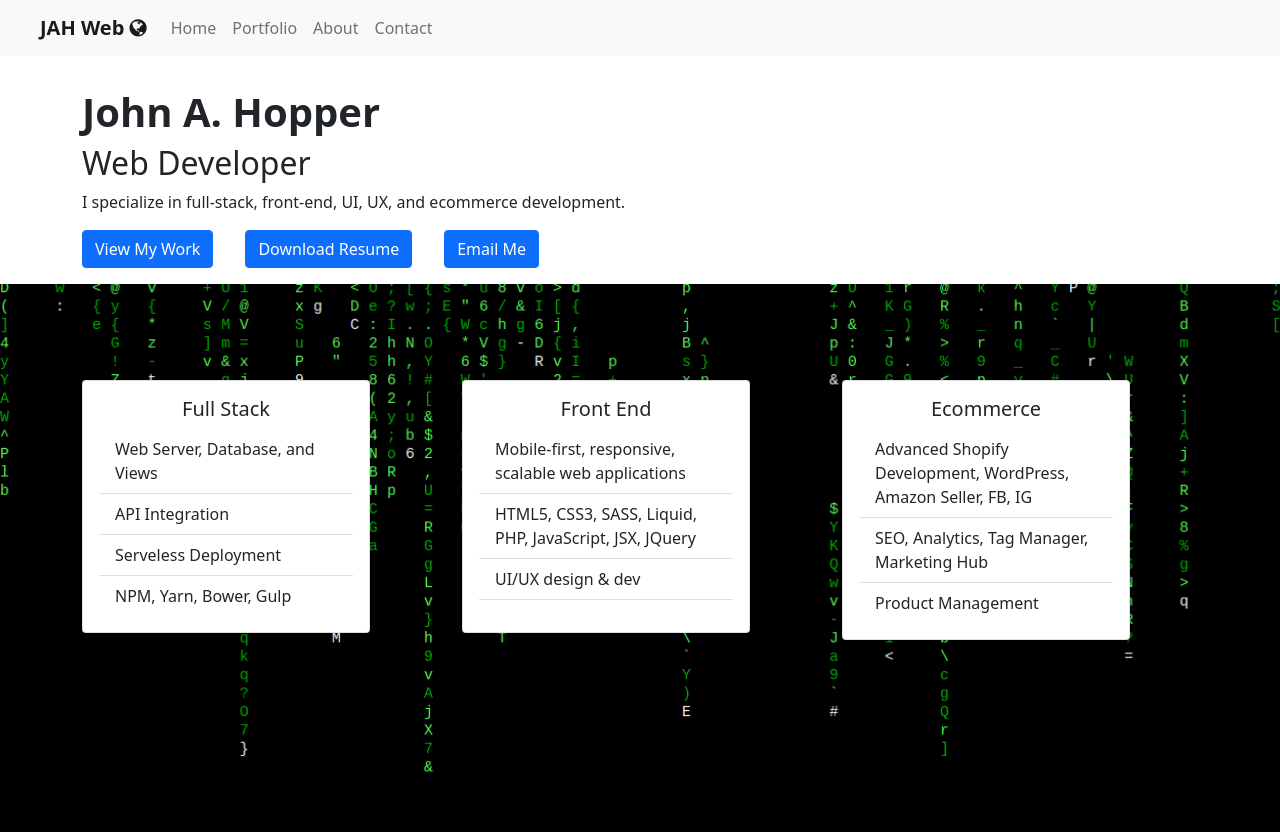
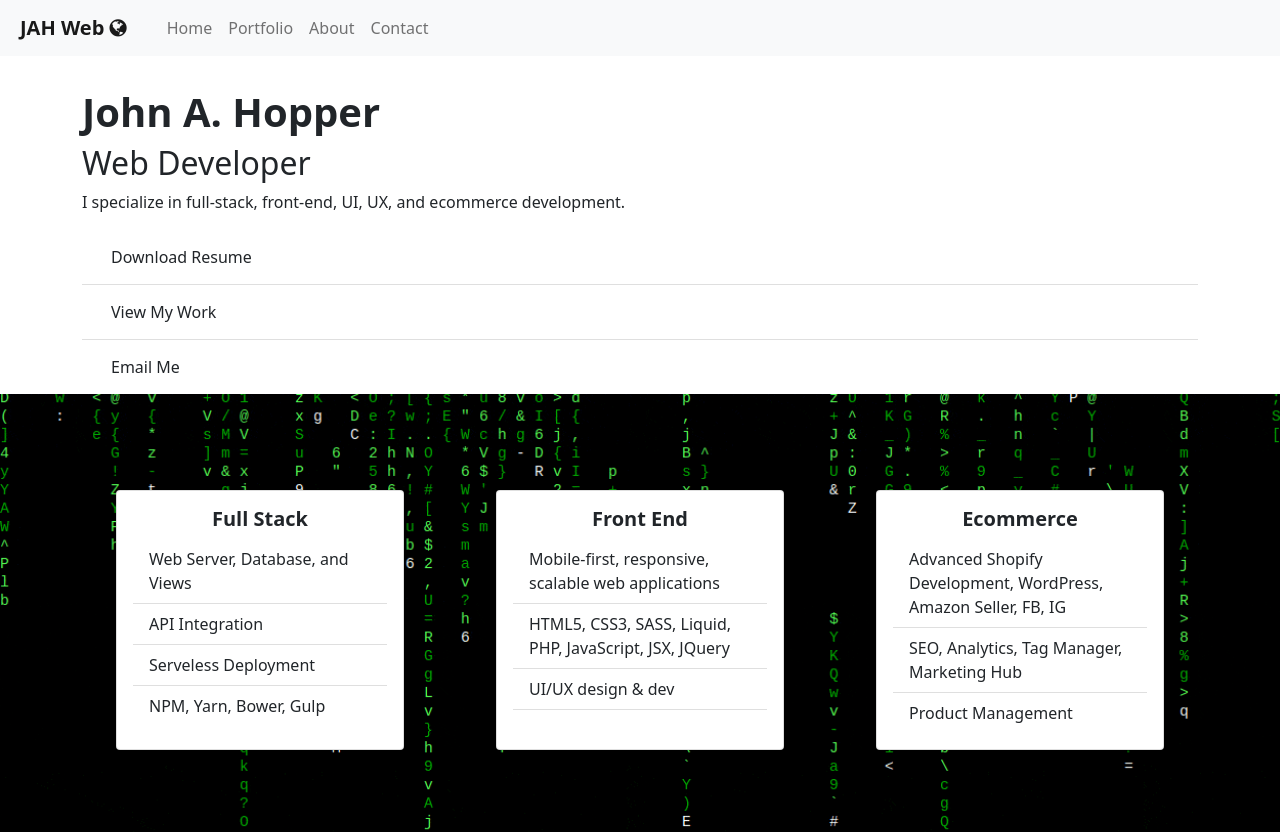
Before and after one commit to jahopp23/jah-web-next, a Next.js app: page / in a window 1280 px wide. Shown: the top 832 px of the page. Built offline with nearby package versions, Linux system fonts and the light colour scheme.

Commit message:
late commit

```diff
--- a/pages/CustomNav.js
+++ b/pages/CustomNav.js
@@ -8,10 +8,10 @@ export default class CustomNav extends Component {
   render () {
     return (
       <Navbar bg="light" expand="lg">
-        <Navbar.Brand style={{ marginLeft: '2.00em', fontWeight: 'bolder' }} href="/">JAH Web <i className="fa fa-globe" aria-hidden="true"></i></Navbar.Brand>
+        <Navbar.Brand style={{ marginLeft: '1.00em', fontWeight: 'bolder' }} href="/">JAH Web <i className="fa fa-globe" aria-hidden="true"></i></Navbar.Brand>
         <Navbar.Toggle aria-controls="basic-navbar-nav" />
         <Navbar.Collapse id="basic-navbar-nav">
-          <Nav className="mr-auto">
+          <Nav className="mr-auto" style={{ marginLeft: '1.00em' }}>
             <Nav.Link href="/">Home</Nav.Link>
             <Nav.Link href="/portfolio">Portfolio</Nav.Link>
             <Nav.Link href="/about">About</Nav.Link>
--- a/pages/contact.js
+++ b/pages/contact.js
@@ -19,8 +19,8 @@ export default function Contact() {
     <Card.Text>
       Contact me for full-time, part-time, and remote web development work.
      </Card.Text>
-    <Button variant="primary" href="mailto:jahopp@gmail.com">Email Me</Button>
-    <Button style={{ marginLeft: '2.00em' }}variant="primary" href="https://www.linkedin.com/in/john-allen-hopper-874424aa/">LinkedIn</Button>
+    <Button variant="primary" href="mailto:jahopp@gmail.com" target="_blank" >Email Me</Button>
+    <Button style={{ marginLeft: '2.00em' }}variant="primary" target="_blank" href="https://www.linkedin.com/in/john-allen-hopper-874424aa/">LinkedIn</Button>
 
 
   </Card.Body>
--- a/pages/index.js
+++ b/pages/index.js
@@ -8,6 +8,7 @@ import CustomNav from './CustomNav.js'
 
 
 export default function Home() {
+
   return (
 
 <>
@@ -18,6 +19,7 @@ export default function Home() {
 
 <Jumbotron style={{ marginTop: '2.00em', marginBottom: '2.00em;', backgroundColor: 'white'}}>
 
+
  <Container>
   <h1 style={{ fontWeight: 'bolder' }}>John A. Hopper</h1>
   <h2>Web Developer</h2>
@@ -25,24 +27,34 @@ export default function Home() {
   <p>
      I specialize in full-stack, front-end, UI, UX, and ecommerce development.
   </p>
-  <p>
-    <Button variant="primary" href="/portfolio">View My Work</Button>
-    <Button style={{ marginLeft: '2.00em' }}variant="primary" href="/JAH_Resume_2020.docx" download>Download Resume</Button>
-    <Button style={{ marginLeft: '2.00em' }}variant="primary" href="mailto:jahopp@gmail.com">Email Me</Button>
-  </p>
   </Container>
+
+  <Container>
+  <ListGroup variant="flush" style={{ textAlign: 'left' }}>
+<ListGroup.Item><Button variant="default" href="/JAH_Resume_2020.docx" download>Download Resume</Button>
+</ListGroup.Item>
+<ListGroup.Item>
+<Button variant="default" href="/portfolio">View My Work</Button>
+</ListGroup.Item>
+<ListGroup.Item>
+<Button variant="default" href="mailto:jahopp@gmail.com">Email Me</Button>
+</ListGroup.Item>
+</ListGroup>
+</Container>
 </Jumbotron>
 
 
-<div className="bodyMain" style={{ backgroundImage: `url(matrix.gif)`, backgroundRepeat: 'no-repeat', backgroundSize: 'cover', minHeight: '75vh', maxHeight: '200vh' }}>
+
+<div className="bodyMain" style={{ backgroundImage: `url(matrix.gif)`, backgroundRepeat: 'no-repeat', backgroundSize: 'cover', minHeight: '75vh', maxHeight: '250vh' }}>
 
 <Container>
-   <Row>
+   <Row style={{ paddingBottom: '6.00em' }}>
 
-      <Col>
+      <Col style={{ display: 'flex', justifyContent: 'center' }}>
       <Card style={{ width: '18rem', marginTop: '6.00em' }}>
        <Card.Body>
-         <Card.Title style={{ textAlign: 'center' }}>Full Stack</Card.Title>
+         <Card.Title style={{ textAlign: 'center', fontWeight: 'bolder' }}>Full Stack</Card.Title>
+
          <ListGroup variant="flush">
     <ListGroup.Item>Web Server, Database, and Views</ListGroup.Item>
     <ListGroup.Item>API Integration</ListGroup.Item>
@@ -53,10 +65,10 @@ export default function Home() {
        </Card.Body>
       </Card>
       </Col>
-      <Col>
+      <Col style={{ display: 'flex', justifyContent: 'center' }}>
       <Card style={{ width: '18rem',  marginTop: '6.00em' }}>
        <Card.Body>
-         <Card.Title style={{ textAlign: 'center' }}>Front End</Card.Title>
+         <Card.Title style={{ textAlign: 'center', fontWeight: 'bolder' }}>Front End</Card.Title>
          <ListGroup variant="flush">
     <ListGroup.Item>Mobile-first, responsive, scalable web applications</ListGroup.Item>
     <ListGroup.Item>HTML5, CSS3, SASS, Liquid, PHP, JavaScript, JSX, JQuery</ListGroup.Item>
@@ -71,10 +83,10 @@ export default function Home() {
 
 
       </Col>
-      <Col>
+      <Col style={{ display: 'flex', justifyContent: 'center' }}>
       <Card style={{ width: '18rem',  marginTop: '6.00em' }}>
        <Card.Body>
-         <Card.Title style={{ textAlign: 'center' }}>Ecommerce</Card.Title>
+         <Card.Title style={{ textAlign: 'center', fontWeight: 'bolder' }}>Ecommerce</Card.Title>
          <ListGroup variant="flush">
     <ListGroup.Item>Advanced Shopify Development, WordPress, Amazon Seller, FB, IG</ListGroup.Item>
     <ListGroup.Item>SEO, Analytics, Tag Manager, Marketing Hub</ListGroup.Item>
--- a/styles/Home.module.css
+++ b/styles/Home.module.css
@@ -125,9 +125,15 @@
 }
 
 
+
+
 @media (max-width: 600px) {
   .grid {
     width: 100%;
     flex-direction: column;
   }
+
+
+
+
 }
```
Also changed, not shown: pages/about.js (+6 -2 lines), pages/portfolio.js (+14 -7 lines).
